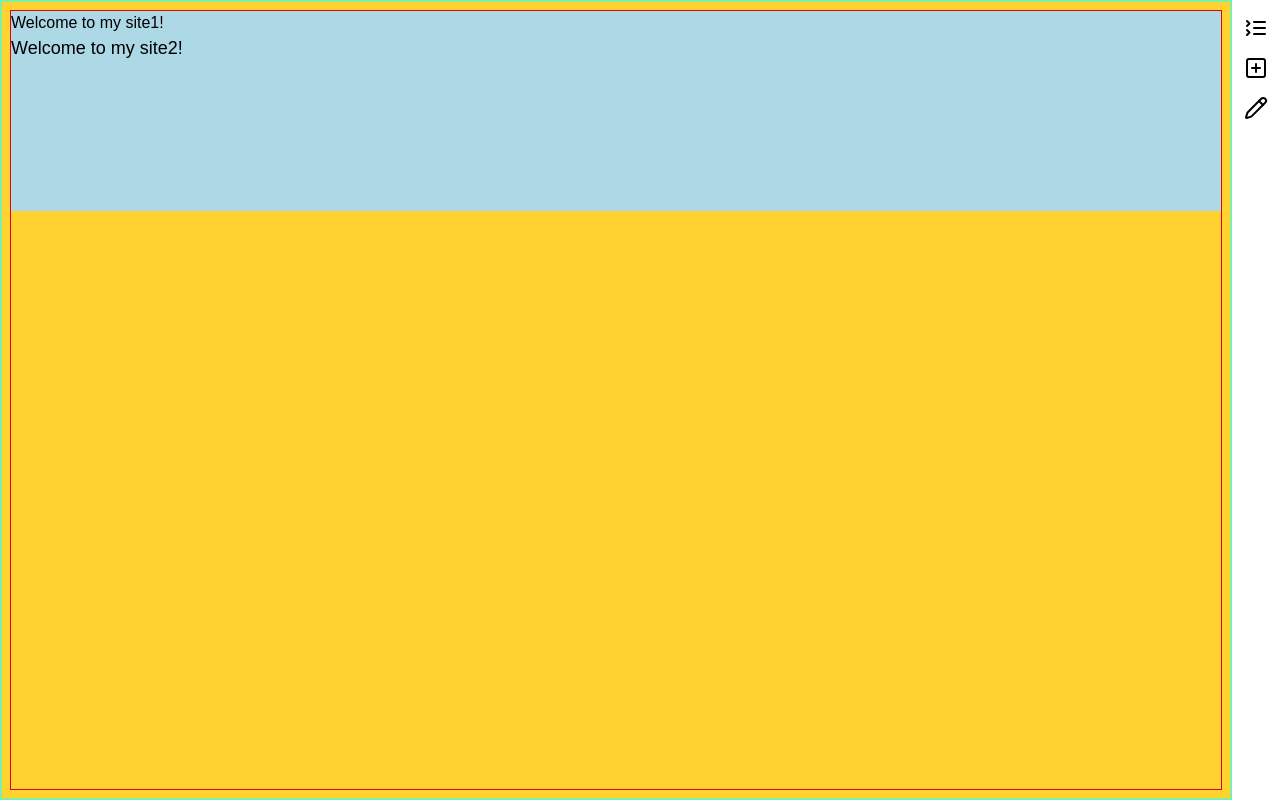
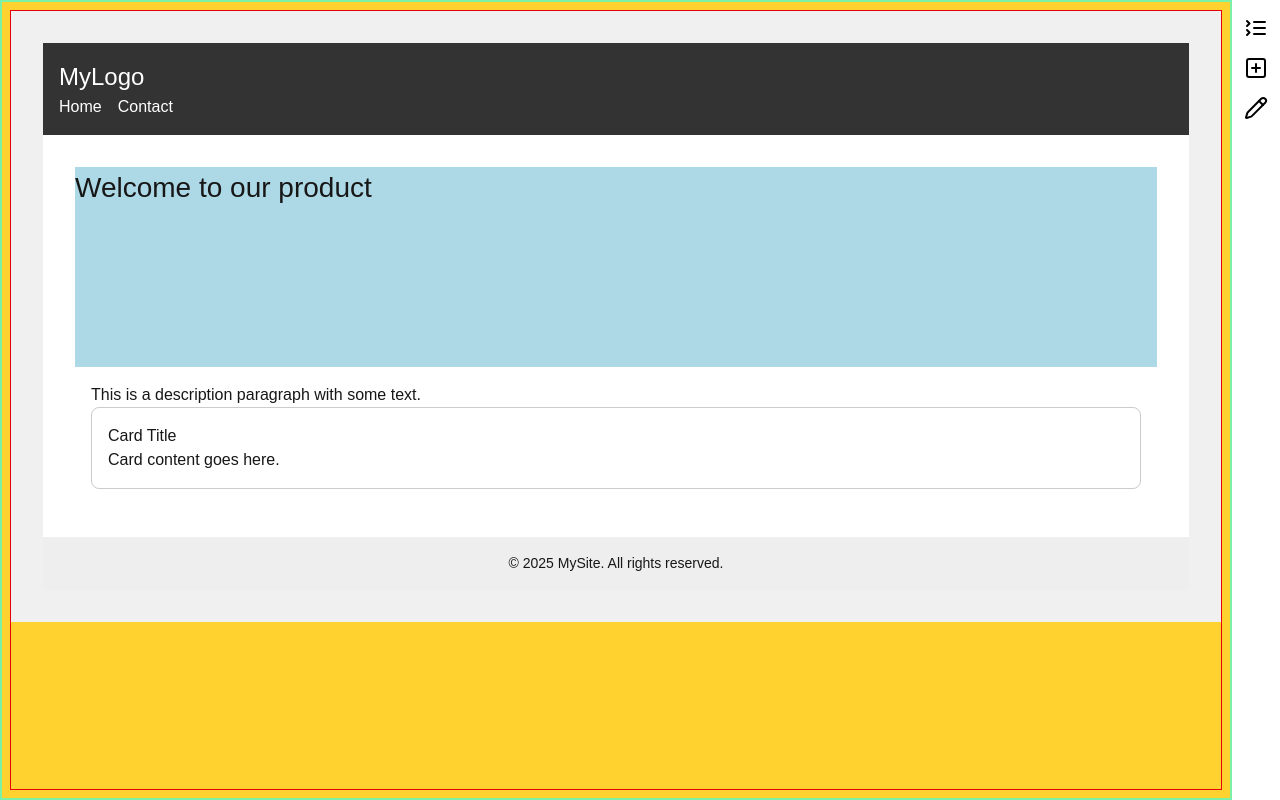
Before and after one commit to gouthamk29/website-builder, a Next.js app: page /editor in a window 1280 px wide. Built offline with nearby package versions, Linux system fonts and the light colour scheme.

Commit message:
Added highlighting

```diff
--- a/app/editor/page.tsx
+++ b/app/editor/page.tsx
@@ -5,20 +5,33 @@ import { useRef, useState } from "react"
 import { Component } from "@/types"
 
 import DEVcomponentList from "@/dev-comp/DEVcomponentList"
-import { DndContext, DragOverlay } from "@dnd-kit/core"
+import { DndContext, DragEndEvent, DragOverlay } from "@dnd-kit/core"
 import DragedPreview from "@/components/Editor/DragedPreview"
 
 
 export default function Page(){
 
+    const [overId, setOverId] = useState<string | null>(null);
     const [components,setComponents] =useState<Component[]>(DEVcomponentList)
     const [selectedId, setSelectedId] = useState<string | null>(null);
     const CurrentSelectedId = useRef(null);
 
 
-function handleDragEnd(){
+function handleDragEnd(event:DragEndEvent){
     // setSelectedId(null);
     // CurrentSelectedId.current = null;
+    console.log('dragged');
+
+    const { active, over } = event;
+
+  if (!over || !active?.data?.current) return;
+
+  const droppedOnId = over.id; // 👈 This is where it was dropped
+  const elementType = active.data.current.elementType as string;
+
+  if (!elementType) return;
+
+  console.log("Dropped:", elementType, "on component with id:", droppedOnId);
 }
 
 function handleDragStart(event:any){
@@ -28,10 +41,21 @@ function handleDragStart(event:any){
     console.log("dragged",selectedId,CurrentSelectedId)
 }
 
+
+function handleDragOver(event: any) {
+    console.log("Dragover",event)
+  if (event.over?.id) {
+    console.log("true",event.over.id)
+    setOverId(event.over.id);
+  } else {
+    setOverId(null);
+  }
+}
+
     return <div className=" h-full flex relative">
-        <DndContext onDragStart={handleDragStart} onDragEnd={handleDragEnd}>
+        <DndContext onDragStart={handleDragStart}  onDragOver={handleDragOver}  onDragEnd={handleDragEnd}>
             <div className="flex-1 bg-amber-300 h-full px-2 py-2 border-green-300 border-2">
-                <Editor component={components} setComponents={setComponents} selectedId={selectedId} setSelectedId={setSelectedId}/>
+                <Editor component={components} setComponents={setComponents} selectedId={selectedId} setSelectedId={setSelectedId} overId={overId}/>
             </div>
             <div className=" z-1 h-full">
                 <EditorSidebar components={components} setComponents={setComponents} selectedId={selectedId} />
--- a/components/Editor.tsx
+++ b/components/Editor.tsx
@@ -1,7 +1,7 @@
 'use client'
 
 import { Component } from "@/types";
-import { DragOverlay, useDraggable } from "@dnd-kit/core";
+import { DragOverlay, useDraggable, useDroppable } from "@dnd-kit/core";
 import { SortableContext, verticalListSortingStrategy } from "@dnd-kit/sortable";
 import {CSS} from "@dnd-kit/utilities"
 import SortableItem, { RenderComponent } from "./SortableItem";
@@ -9,12 +9,13 @@ import { useEffect, useState } from "react";
 
 
 
-export default function Editor({component,setComponents,selectedId,setSelectedId}:{
+export default function Editor({component,setComponents,selectedId,setSelectedId,overId}:{
   component:Component[],
   setComponents:Dispatch<SetStateAction<Component[]>>,
   selectedId:string | null,
   setSelectedId:Dispatch<SetStateAction<string | null>>,
-}){
+  overId: string | null}
+){
 
   const [hydrated,setHydrated]=useState(false);
 
@@ -49,19 +50,45 @@ export default function Editor({component,setComponents,selectedId,setSelectedId
   const activeComponent = component.find((c) => c.id === selectedId);
   const isAbsolute = activeComponent?.style?.position === "absolute";
 
+  // function handleDrop(event:DragEvent){
+  //   console.log("dragged");
+  // }
+
+
   if(!hydrated) return null;
 
   return (
     <div className="h-full flex justify-center">
       <div className="h-full w-65/100 bg-white relative overflow-auto box-content">
-       <RenderComponent id="_body" components={component} />
+       <RenderComponent id="_body" components={component} overId={overId} />
       </div>
     </div>
   );
 }
 
 
-function RenderComponent({ id, components }: { id: string; components: Component[] }) {
+function DroppableWrapper({ id, children,overId }: { id: string, children: React.ReactNode;overId: string | null; }) {
+  const { setNodeRef } = useDroppable({ id });
+
+  console.log(`DroppableWrapper ${id}`,overId,id)
+
+  const isOver = overId === id;
+  return (
+    <div
+      ref={setNodeRef}
+      style={{
+        outline: isOver ? '2px dashed red' : undefined,
+        minHeight: 20,
+        position: 'relative',
+      }}
+    >
+      {children}
+    </div>
+  );
+}
+
+
+function RenderComponent({ id, components,overId }: { id: string; components: Component[];overId: string | null; }) {
   const comp = components.find(c => c.id === id);
   if (!comp) return null;
 
@@ -69,11 +96,13 @@ function RenderComponent({ id, components }: { id: string; components: Component
   const Tag = type as keyof JSX.IntrinsicElements;
 
   return (
-    <Tag key={id} {...attributes} style={style}>
-      {content}
-      {children_id.map(childId => (
-        <RenderComponent key={childId} id={childId} components={components} />
-      ))}
-    </Tag>
+      <DroppableWrapper id={id} overId={overId}>
+        <Tag key={id} {...attributes} style={style}>
+          {content}
+          {children_id.map(childId => (
+            <RenderComponent key={childId} id={childId}  overId={overId} components={components} />
+          ))}
+        </Tag>
+      </DroppableWrapper>
   );
 }
--- a/components/Editor/EditComponent/componentProperties.ts
+++ b/components/Editor/EditComponent/componentProperties.ts
@@ -35,6 +35,10 @@ const interactiveProps = ['cursor', 'pointerEvents'];
 
 export const componentProperty = {
   div: {
+    basic: [...layoutProps, ...spacingProps, ...backgroundProps],
+    advanced: [...layoutAdvProps, ...borderProps, ...effectProps, ...interactiveProps],
+  },
+  main: {
     basic: [...layoutProps, ...spacingProps, ...backgroundProps],
     advanced: [...layoutAdvProps, ...borderProps, ...effectProps, ...interactiveProps],
   },
--- a/components/Editor/SortableItem.tsx
+++ b/components/Editor/SortableItem.tsx
@@ -1,6 +1,6 @@
 'use client'
 import { Component } from "@/types";
-import { useDraggable } from "@dnd-kit/core";
+import { useDraggable, useDroppable } from "@dnd-kit/core";
 import { SortableContext, useSortable, verticalListSortingStrategy } from "@dnd-kit/sortable";
 import {CSS} from "@dnd-kit/utilities"
 import { JSX, useEffect, useState } from "react";
@@ -9,12 +9,14 @@ export default function SortableItem({
   id,
   components,
   selectedId,
-  setSelectedId
+  setSelectedId,
+  overId
 }:{
   id: string;
   components: Component[];
   selectedId: string | null;
   setSelectedId: (id: string | null) => void;
+  overId:string|null;
 }){
    return (
 
@@ -23,19 +25,20 @@ export default function SortableItem({
         components={components}
         selectedId={selectedId!}
         setSelectedId={setSelectedId}
+        overId={overId}
       />
 
   );
 }
 
-export function RenderComponent({ id, components,selectedId,setSelectedId }: { id: string; components: Component[],selectedId:string }) {
+export function RenderComponent({ id, components,selectedId,setSelectedId,overId }: { id: string; components: Component[],selectedId:string, overId: string | null; }) {
 
 
   const draggable = useDraggable({id});
   const sortable = useSortable({id});
   const [isMount,setIsMount]= useState(false);
 
-
+  const { setNodeRef: setDropRef, isOver } = useDroppable({ id });
 
   useEffect(()=>{
     setIsMount(true);
@@ -51,16 +54,18 @@ export function RenderComponent({ id, components,selectedId,setSelectedId }: { i
 
   const isAbsolute = comp.style?.position === 'absolute';
 
-
-  const {
+const {
     attributes: dragAttributes,
     listeners,
-    setNodeRef,
+    setNodeRef: setDragRef,
     transform,
     isDragging
-  } = isAbsolute
-    ? draggable
-    : sortable;
+  } = isAbsolute ? draggable : sortable;
+
+    const mergedRef = (el: HTMLElement | null) => {
+    setDragRef(el);
+    setDropRef(el);
+  };
 
   const { type, attributes, style, content, children_id = [] } = comp;
 
@@ -71,14 +76,19 @@ export function RenderComponent({ id, components,selectedId,setSelectedId }: { i
     transform:CSS.Transform.toString(transform),
      opacity: isDragging ? 0.6 : 1,
     zIndex: isDragging && isAbsolute ? 999 : comp.style?.zIndex || "auto",
-    outline: selectedId === `${id}` ? '2px solid blue' : undefined,
+    outline:
+      isOver || overId === id
+        ? "2px dashed red"
+        : selectedId === id
+        ? "2px solid blue"
+        : undefined,
   }
 
   const Tag =type as keyof JSX.IntrinsicElements;
 
 
   return (
-    <Tag ref={setNodeRef} key={id} {...attributes} style={dragStyle} {...listeners} {...dragAttributes}
+    <Tag ref={mergedRef} key={id} {...attributes} style={dragStyle} {...listeners} {...dragAttributes}
       onClick={(e) => {
         e.stopPropagation();
         setSelectedId(id);
--- a/dev-comp/DEVcomponentList.ts
+++ b/dev-comp/DEVcomponentList.ts
@@ -1,49 +1,201 @@
 import { Component } from "@/types"
 
 
-const DEVComponentList : Component[] = [
+// const DEVComponentList : Component[] = [
+//      {
+//     id: "_body",
+//     type: "div",
+//     attributes: { id: "_body" },
+//     style: {
+//       padding:"0",
+//       margin:"auto",
+//       width: "100%",
+//       height: "auto",
+//       position: "relative",
+//        overflowY: "auto", // ensure scroll only when needed
+//       backgroundColor: "#fff",
+//     },
+//     children_id: ["comp_123"],
+//   },
+//   {
+//     id: "comp_123",
+//     type: "div",
+//     attributes: { id: "hero-section" },
+//     style: {
+//       width: "100%",
+//       height: "200px",
+//       backgroundColor: "lightblue",
+//     },
+//     children_id: ["text-1","text-2"],
+//   },
+//   {
+//      id: "text-1",
+//   type: "p",
+//   attributes: {},
+//   style: { color: "black", fontSize: "16px" },
+//   content: "Welcome to my site1!" // ✅ No children_id here
+//   },
+
+//   {
+//      id: "text-2",
+//   type: "p",
+//   attributes: {},
+//   style: { color: "black", fontSize: "18px" },
+//   content: "Welcome to my site2!" // ✅ No children_id here
+//   },
+
+//   ];
+
+// export default DEVComponentList;
+
+
+const DEVComponentList: Component[] = [
   {
     id: "_body",
     type: "div",
     attributes: { id: "_body" },
     style: {
-      padding:"0",
-      margin:"auto",
+      padding: "1rem",
+      margin: "auto",
       width: "100%",
       height: "auto",
       position: "relative",
-       overflowY: "auto", // ensure scroll only when needed
-      backgroundColor: "#fff",
+      backgroundColor: "#f0f0f0",
     },
-    children_id: ["comp_123"],
+    children_id: ["header", "main", "footer"],
+  },
+
+  // HEADER
+  {
+    id: "header",
+    type: "header",
+    attributes: {},
+    style: {
+      backgroundColor: "#333",
+      color: "white",
+      padding: "1rem",
+    },
+    children_id: ["logo", "navbar"],
   },
   {
-    id: "comp_123",
-    type: "div",
-    attributes: { id: "hero-section" },
+    id: "logo",
+    type: "h1",
+    attributes: {},
+    style: { fontSize: "24px" },
+    content: "MyLogo",
+  },
+  {
+    id: "navbar",
+    type: "nav",
+    attributes: {},
     style: {
-      width: "100%",
+      display: "flex",
+      gap: "1rem",
+    },
+    children_id: ["nav1", "nav2"],
+  },
+  {
+    id: "nav1",
+    type: "a",
+    attributes: { href: "#" },
+    style: { textDecoration: "none", color: "white" },
+    content: "Home",
+  },
+  {
+    id: "nav2",
+    type: "a",
+    attributes: { href: "#" },
+    style: { textDecoration: "none", color: "white" },
+    content: "Contact",
+  },
+
+  // MAIN
+  {
+    id: "main",
+    type: "main",
+    attributes: {},
+    style: {
+      padding: "2rem",
+      backgroundColor: "white",
+    },
+    children_id: ["hero", "content"],
+  },
+  {
+    id: "hero",
+    type: "section",
+    attributes: {},
+    style: {
       height: "200px",
       backgroundColor: "lightblue",
     },
-    children_id: ["text-1","text-2"],
+    children_id: ["heroText"],
   },
   {
-     id: "text-1",
+    id: "heroText",
+    type: "h2",
+    attributes: {},
+    style: { fontSize: "28px" },
+    content: "Welcome to our product",
+  },
+  {
+    id: "content",
+    type: "section",
+    attributes: {},
+    style: { padding: "1rem" },
+    children_id: ["para1", "card"],
+  },
+  {
+    id: "para1",
     type: "p",
     attributes: {},
-  style: { color: "black", fontSize: "16px" },
-  content: "Welcome to my site1!" // ✅ No children_id here
+    style: {},
+    content: "This is a description paragraph with some text.",
+  },
+  {
+    id: "card",
+    type: "div",
+    attributes: {},
+    style: {
+      padding: "1rem",
+      border: "1px solid #ccc",
+      borderRadius: "8px",
+    },
+    children_id: ["cardTitle", "cardContent"],
+  },
+  {
+    id: "cardTitle",
+    type: "h3",
+    attributes: {},
+    style: {},
+    content: "Card Title",
+  },
+  {
+    id: "cardContent",
+    type: "p",
+    attributes: {},
+    style: {},
+    content: "Card content goes here.",
   },
 
+  // FOOTER
   {
-     id: "text-2",
+    id: "footer",
+    type: "footer",
+    attributes: {},
+    style: {
+      padding: "1rem",
+      backgroundColor: "#eee",
+      textAlign: "center",
+    },
+    children_id: ["footerText"],
+  },
+  {
+    id: "footerText",
     type: "p",
     attributes: {},
-  style: { color: "black", fontSize: "18px" },
-  content: "Welcome to my site2!" // ✅ No children_id here
+    style: { fontSize: "14px" },
+    content: "© 2025 MySite. All rights reserved.",
   },
-
 ];
 
 export default DEVComponentList;
```
Lines whose indentation alone changed are shown as unchanged.
